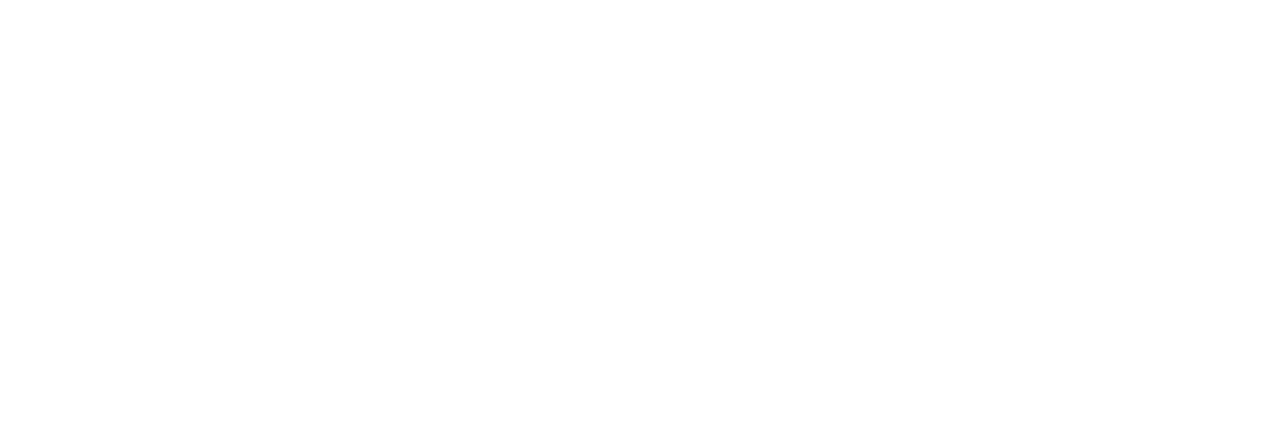
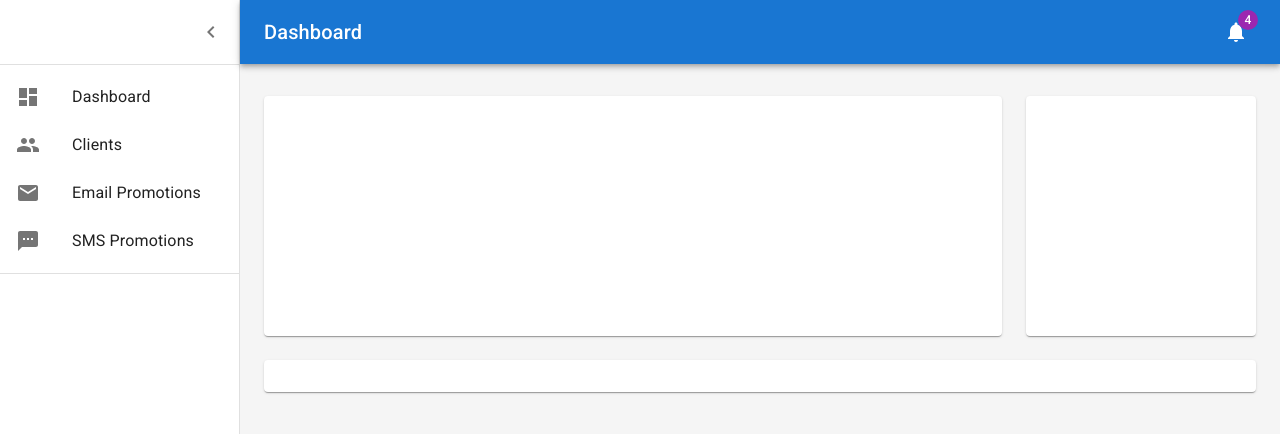
Before and after one commit to baguiar428/flatiron-capstone, a React (Create React App) app in the folder client/: page /dashboard in a window 1280 px wide. Before the commit this address had no page. Shown: the top 434 px of the page. Built offline with nearby package versions, Linux system fonts and the light colour scheme.

Commit message:
Created Therapist Dashboard

```diff
--- a/client/package.json
+++ b/client/package.json
@@ -14,6 +14,7 @@
     "@testing-library/user-event": "^13.5.0",
     "mui-image": "^1.0.7",
     "react": "^18.2.0",
+    "react-calendly": "^4.1.0",
     "react-dom": "^18.2.0",
     "react-router-dom": "^6.4.5",
     "react-scripts": "5.0.1",
--- a/client/src/App.jsx
+++ b/client/src/App.jsx
@@ -4,6 +4,8 @@
 import Home from './components/Home';
 import Login from './components/Login';
 import Signup from './components/Signup';
+import Calendar from './components/Calendar';
+import Dashboard from './components/Dashboard';
 
 function App() {
 
@@ -15,6 +17,8 @@
         <Route path="/" element={<Home loginStatus={loginStatus} setLoginStatus={setLoginStatus} />} />
         <Route path="/login" element={<Login setLoginStatus={setLoginStatus} />} />
         <Route path="/signup" element={<Signup />} />
+        <Route path="/calendar" element={<Calendar/>} />
+        <Route path="/dashboard" element={<Dashboard/>} />
       </Routes>
     </div>
   );
--- /dev/null
+++ b/client/src/components/Calendar.jsx
@@ -0,0 +1,12 @@
+import React from "react";
+import { InlineWidget } from "react-calendly";
+
+function Calendar() {
+    return (
+        <>
+            <InlineWidget url="https://calendly.com/baguiar428" />
+        </>
+    )
+}
+
+export default Calendar
--- /dev/null
+++ b/client/src/components/Dashboard.jsx
@@ -0,0 +1,196 @@
+import React from "react";
+import { styled, createTheme, ThemeProvider } from '@mui/material/styles';
+import CssBaseline from '@mui/material/CssBaseline';
+import MuiDrawer from '@mui/material/Drawer';
+import Box from '@mui/material/Box';
+import MuiAppBar from '@mui/material/AppBar';
+import Toolbar from '@mui/material/Toolbar';
+import List from '@mui/material/List';
+import Typography from '@mui/material/Typography';
+import Divider from '@mui/material/Divider';
+import IconButton from '@mui/material/IconButton';
+import Badge from '@mui/material/Badge';
+import Container from '@mui/material/Container';
+import Grid from '@mui/material/Grid';
+import Paper from '@mui/material/Paper';
+import Link from '@mui/material/Link';
+import MenuIcon from '@mui/icons-material/Menu';
+import ChevronLeftIcon from '@mui/icons-material/ChevronLeft';
+import NotificationsIcon from '@mui/icons-material/Notifications';
+import { mainListItems } from "./listItems";
+// import { mainListItems, secondaryListItems } from './listItems';
+// import Chart from './Chart';
+// import Deposits from './Deposits';
+// import Orders from './Orders';
+
+
+  const drawerWidth = 240;
+
+  const AppBar = styled(MuiAppBar, {
+    shouldForwardProp: (prop) => prop !== 'open',
+  })(({ theme, open }) => ({
+    zIndex: theme.zIndex.drawer + 1,
+    transition: theme.transitions.create(['width', 'margin'], {
+      easing: theme.transitions.easing.sharp,
+      duration: theme.transitions.duration.leavingScreen,
+    }),
+    ...(open && {
+      marginLeft: drawerWidth,
+      width: `calc(100% - ${drawerWidth}px)`,
+      transition: theme.transitions.create(['width', 'margin'], {
+        easing: theme.transitions.easing.sharp,
+        duration: theme.transitions.duration.enteringScreen,
+      }),
+    }),
+  }));
+
+  const Drawer = styled(MuiDrawer, { shouldForwardProp: (prop) => prop !== 'open' })(
+    ({ theme, open }) => ({
+      '& .MuiDrawer-paper': {
+        position: 'relative',
+        whiteSpace: 'nowrap',
+        width: drawerWidth,
+        transition: theme.transitions.create('width', {
+          easing: theme.transitions.easing.sharp,
+          duration: theme.transitions.duration.enteringScreen,
+        }),
+        boxSizing: 'border-box',
+        ...(!open && {
+          overflowX: 'hidden',
+          transition: theme.transitions.create('width', {
+            easing: theme.transitions.easing.sharp,
+            duration: theme.transitions.duration.leavingScreen,
+          }),
+          width: theme.spacing(7),
+          [theme.breakpoints.up('sm')]: {
+            width: theme.spacing(9),
+          },
+        }),
+      },
+    }),
+  );
+
+  const mdTheme = createTheme();
+
+  function DashboardContent() {
+    const [open, setOpen] = React.useState(true);
+    const toggleDrawer = () => {
+      setOpen(!open);
+    };
+
+    return (
+      <ThemeProvider theme={mdTheme}>
+        <Box sx={{ display: 'flex' }}>
+          <CssBaseline />
+          <AppBar position="absolute" open={open}>
+            <Toolbar
+              sx={{
+                pr: '24px', // keep right padding when drawer closed
+              }}
+            >
+              <IconButton
+                edge="start"
+                color="inherit"
+                aria-label="open drawer"
+                onClick={toggleDrawer}
+                sx={{
+                  marginRight: '36px',
+                  ...(open && { display: 'none' }),
+                }}
+              >
+                <MenuIcon />
+              </IconButton>
+              <Typography
+                component="h1"
+                variant="h6"
+                color="inherit"
+                noWrap
+                sx={{ flexGrow: 1 }}
+              >
+                Dashboard
+              </Typography>
+              <IconButton color="inherit">
+                <Badge badgeContent={4} color="secondary">
+                  <NotificationsIcon />
+                </Badge>
+              </IconButton>
+            </Toolbar>
+          </AppBar>
+          <Drawer variant="permanent" open={open}>
+            <Toolbar
+              sx={{
+                display: 'flex',
+                alignItems: 'center',
+                justifyContent: 'flex-end',
+                px: [1],
+              }}
+            >
+              <IconButton onClick={toggleDrawer}>
+                <ChevronLeftIcon />
+              </IconButton>
+            </Toolbar>
+            <Divider />
+            <List component="nav">
+              {mainListItems}
+              <Divider sx={{ my: 1 }} />
+              {/* {secondaryListItems} */}
+            </List>
+          </Drawer>
+          <Box
+            component="main"
+            sx={{
+              backgroundColor: (theme) =>
+                theme.palette.mode === 'light'
+                  ? theme.palette.grey[100]
+                  : theme.palette.grey[900],
+              flexGrow: 1,
+              height: '100vh',
+              overflow: 'auto',
+            }}
+          >
+            <Toolbar />
+            <Container maxWidth="lg" sx={{ mt: 4, mb: 4 }}>
+              <Grid container spacing={3}>
+                {/* Chart */}
+                <Grid item xs={12} md={8} lg={9}>
+                  <Paper
+                    sx={{
+                      p: 2,
+                      display: 'flex',
+                      flexDirection: 'column',
+                      height: 240,
+                    }}
+                  >
+                    {/* <Chart /> */}
+                  </Paper>
+                </Grid>
+                {/* Recent Deposits */}
+                <Grid item xs={12} md={4} lg={3}>
+                  <Paper
+                    sx={{
+                      p: 2,
+                      display: 'flex',
+                      flexDirection: 'column',
+                      height: 240,
+                    }}
+                  >
+                    {/* <Deposits /> */}
+                  </Paper>
+                </Grid>
+                {/* Recent Orders */}
+                <Grid item xs={12}>
+                  <Paper sx={{ p: 2, display: 'flex', flexDirection: 'column' }}>
+                    {/* <Orders /> */}
+                  </Paper>
+                </Grid>
+              </Grid>
+            </Container>
+          </Box>
+        </Box>
+      </ThemeProvider>
+    );
+  }
+
+  export default function Dashboard() {
+    return <DashboardContent />;
+  }
--- a/client/src/components/NavBar.jsx
+++ b/client/src/components/NavBar.jsx
@@ -19,6 +19,10 @@
         navigate('/login');
     }
 
+    function schedule() {
+        navigate('/calendar')
+    }
+
     function handleLogout() {
         fetch('/logout', {
             method: 'DELETE'
@@ -29,8 +33,10 @@
         navigate('/')
     }
 
-    const isLoggedIn = sessionStorage.getItem("user_id") ? <Button variant="contained" onClick={handleLogout}>Logout</Button>
-        : <Button variant="contained" onClick={login}>Login</Button>
+    const isLoggedIn = loginStatus ? <Button variant="contained" onClick={handleLogout}>Logout</Button>
+        : <> <Button variant="contained" onClick={schedule}>Book an Appointment</Button>
+        <Button sx={{ ml: 2 }} variant="contained" onClick={login}>Login</Button></>
+
     return (
         <Box
             m={1}
--- /dev/null
+++ b/client/src/components/listItems.jsx
@@ -0,0 +1,41 @@
+import React from "react";
+import ListItemButton from '@mui/material/ListItemButton';
+import ListItemIcon from '@mui/material/ListItemIcon';
+import ListItemText from '@mui/material/ListItemText';
+import ListSubheader from '@mui/material/ListSubheader';
+import DashboardIcon from '@mui/icons-material/Dashboard';
+import PeopleIcon from '@mui/icons-material/People';
+import EmailIcon from '@mui/icons-material/Email'
+import SmsIcon from '@mui/icons-material/Sms'
+
+export const mainListItems = (
+    <React.Fragment>
+      <ListItemButton>
+        <ListItemIcon>
+            <DashboardIcon />
+        </ListItemIcon>
+            <ListItemText primary="Dashboard" />
+      </ListItemButton>
+
+      <ListItemButton>
+        <ListItemIcon>
+            <PeopleIcon />
+        </ListItemIcon>
+            <ListItemText primary="Clients" />
+      </ListItemButton>
+
+      <ListItemButton>
+        <ListItemIcon>
+            <EmailIcon />
+        </ListItemIcon>
+            <ListItemText primary="Email Promotions" />
+      </ListItemButton>
+
+      <ListItemButton>
+        <ListItemIcon>
+            <SmsIcon />
+        </ListItemIcon>
+            <ListItemText primary="SMS Promotions" />
+      </ListItemButton>
+    </React.Fragment>
+);
```
Also changed, not shown: 1 other file (tests, documents, lock files or other folders).
